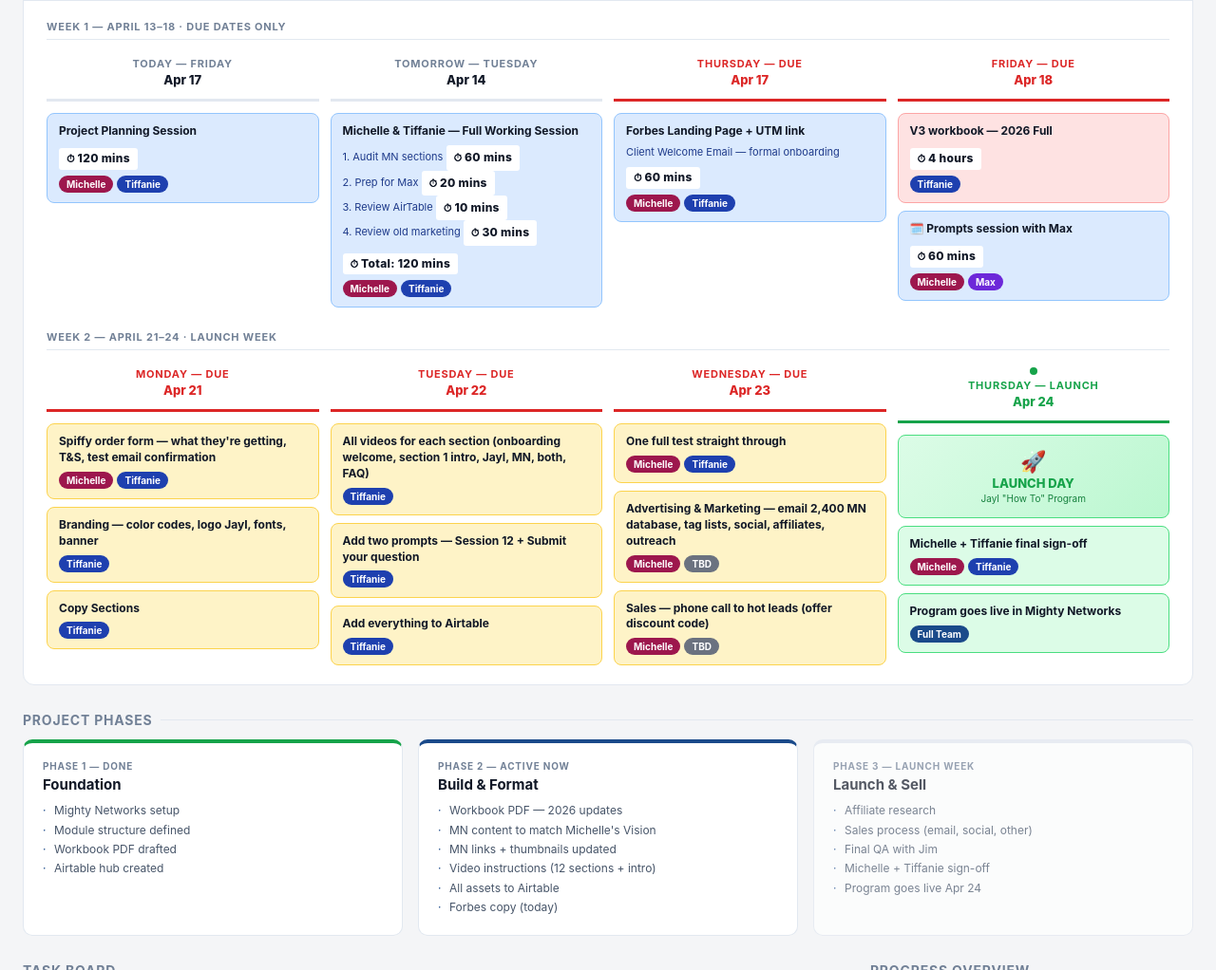
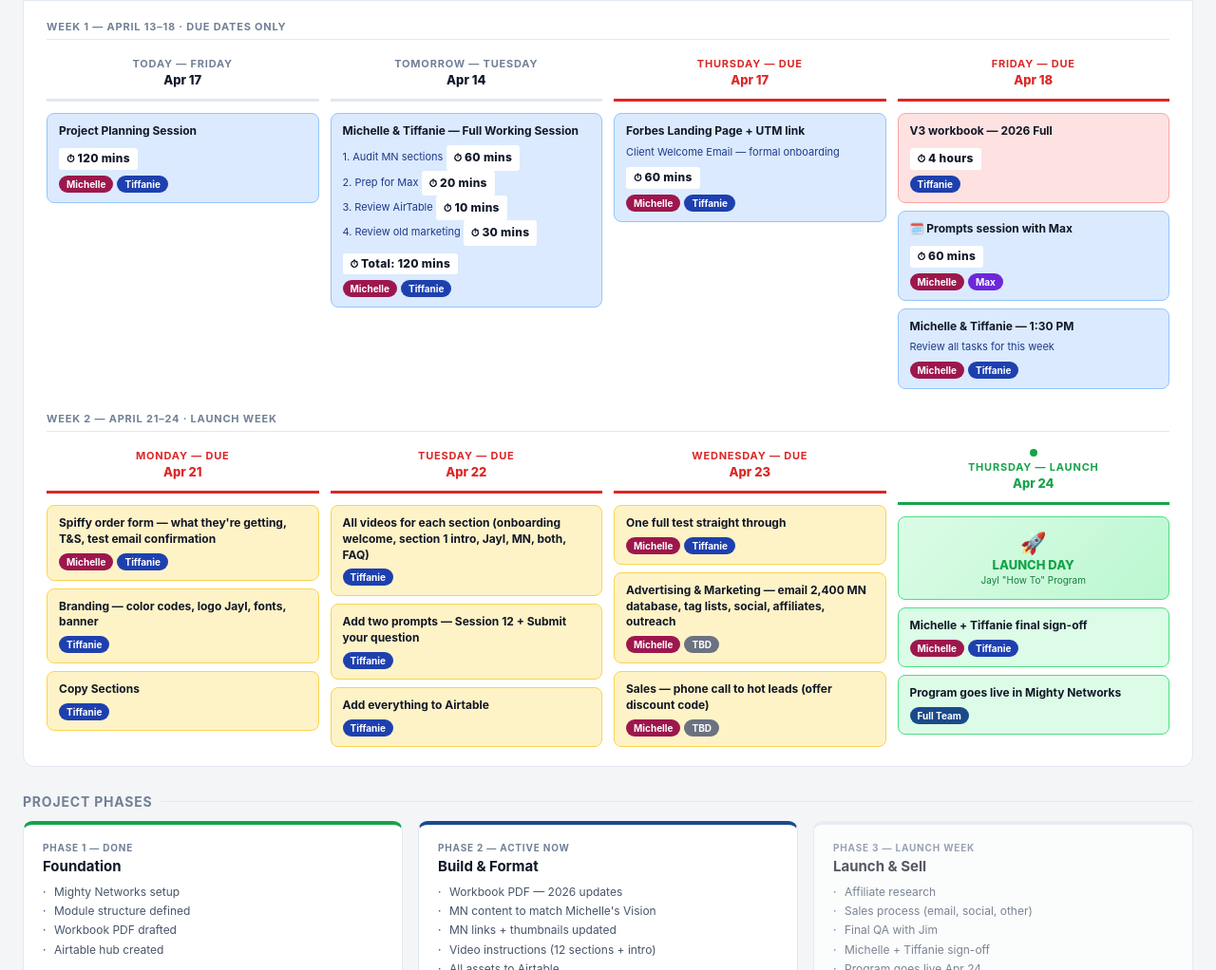
Before and after one commit to tiffanierothwell/Dashboard.Jayi, a plain HTML site: page index.html in a window 1280 px wide. Shown: the part 912-1934 px from the top of the page at 95% size. Drawn offline with Linux system fonts and the light colour scheme.

Commit message:
Add Michelle & Tiffanie 1:30 PM meeting to Friday Apr 18 schedule
Co-Authored-By: Claude Sonnet 4.6 <noreply@anthropic.com>

```diff
--- a/index.html
+++ b/index.html
@@ -660,6 +660,11 @@
                 <div class="ms-time">60 mins</div>
                 <div class="ms-card-owner">Michelle + Max</div>
               </div>
+              <div class="ms-card meeting">
+                <div class="ms-card-title">Michelle &amp; Tiffanie — 1:30 PM</div>
+                <div style="margin-top:5px; font-size:11px; color:#1e3a8a; line-height:1.6;">Review all tasks for this week</div>
+                <div class="ms-card-owner">Michelle + Tiffanie</div>
+              </div>
             </div>
 
           </div>
```
